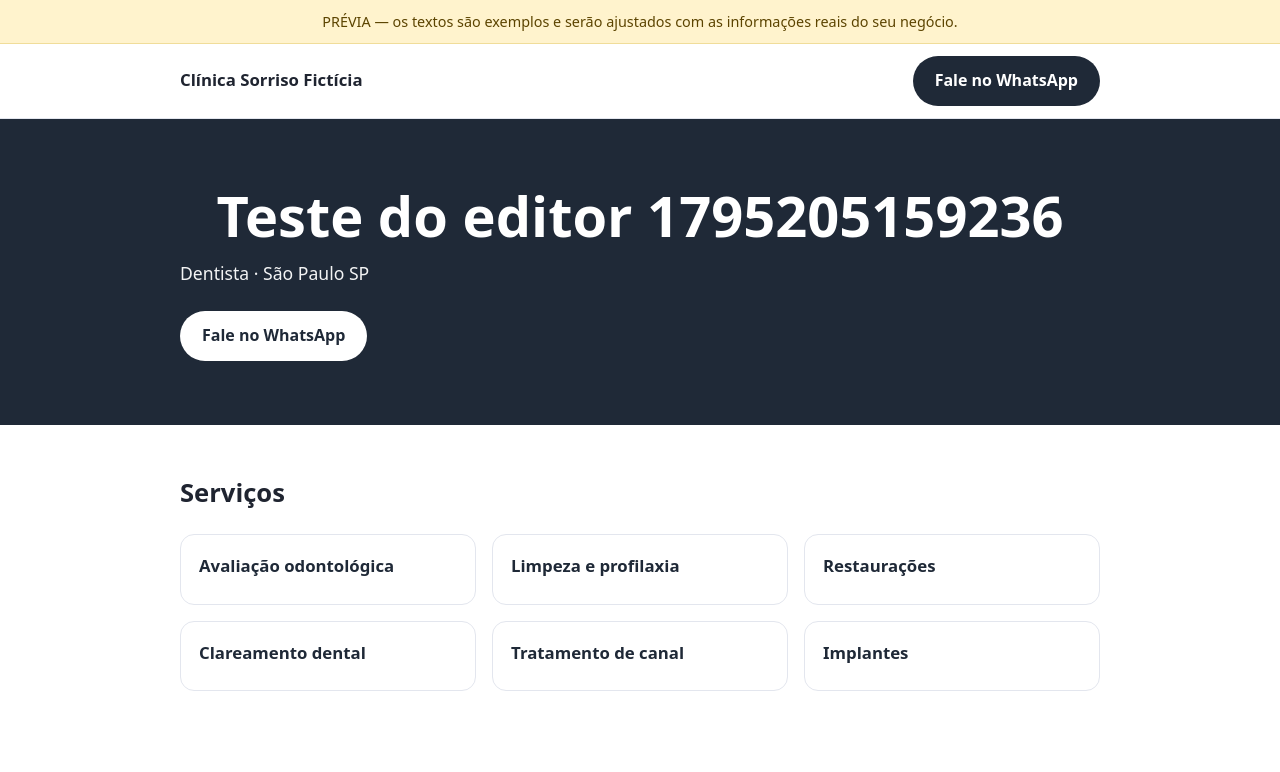
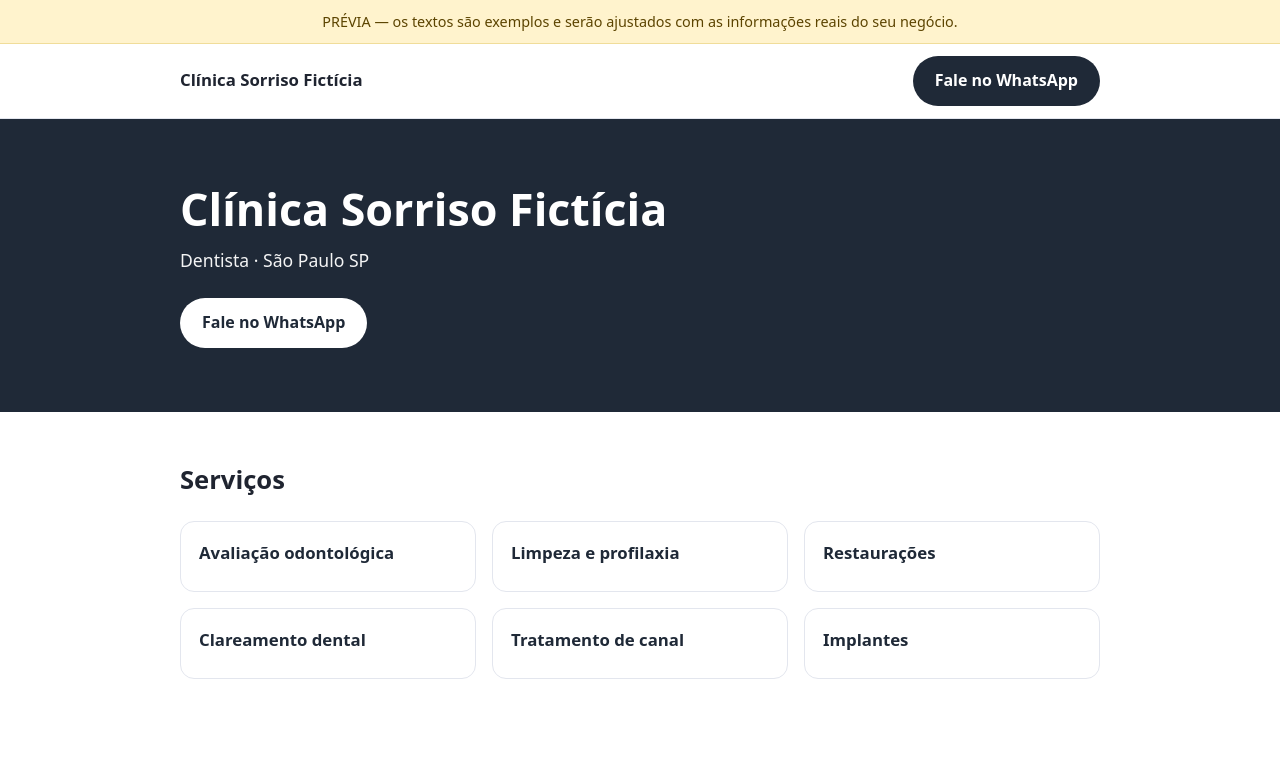
Before and after one commit to basicallykairos/sites, a plain HTML site: page teste-clinica-sorriso-ficticia-00001/index.html in a window 1280 px wide. Shown: the top 772 px of the page. Drawn offline with Linux system fonts and the light colour scheme.

Commit message:
editor: cliente voltou para a versão anterior

```diff
--- a/teste-clinica-sorriso-ficticia-00001/index.html
+++ b/teste-clinica-sorriso-ficticia-00001/index.html
@@ -32,11 +32,11 @@ h2{font-size:1.6rem;margin:0 0 20px}
 iframe{width:100%;height:280px;border:0;border-radius:14px}
 footer{padding:28px 0;color:#6b7280;font-size:.9rem;text-align:center;border-top:1px solid var(--borda)}
 </style>
-<style id="np-edicoes">[data-np="t3"]{text-align:center !important}</style></head>
+</head>
 <body>
 <div class="faixa">PRÉVIA — os textos são exemplos e serão ajustados com as informações reais do seu negócio.</div>
 <header><div class="wrap"><span class="marca" data-np="t1">Clínica Sorriso Fictícia</span><a class="btn" href="https://wa.me/5511900000001?text=Ol%C3%A1!%20Vi%20o%20site%20e%20gostaria%20de%20mais%20informa%C3%A7%C3%B5es." data-np="t2">Fale no WhatsApp</a></div></header>
-<div class="hero"><div class="wrap"><h1 data-np="t3"><span class="np-t" style="font-size:1.25em">Teste do editor 1795205159236</span></h1><p data-np="t4">Dentista · São Paulo SP</p><a class="btn" href="https://wa.me/5511900000001?text=Ol%C3%A1!%20Vi%20o%20site%20e%20gostaria%20de%20mais%20informa%C3%A7%C3%B5es." data-np="t5">Fale no WhatsApp</a></div></div>
+<div class="hero"><div class="wrap"><h1 data-np="t3">Clínica Sorriso Fictícia</h1><p data-np="t4">Dentista · São Paulo SP</p><a class="btn" href="https://wa.me/5511900000001?text=Ol%C3%A1!%20Vi%20o%20site%20e%20gostaria%20de%20mais%20informa%C3%A7%C3%B5es." data-np="t5">Fale no WhatsApp</a></div></div>
 <section><div class="wrap"><h2 data-np="t6">Serviços</h2><div class="grade"><div class="card"><h3 data-np="t7">Avaliação odontológica</h3></div><div class="card"><h3 data-np="t8">Limpeza e profilaxia</h3></div><div class="card"><h3 data-np="t9">Restaurações</h3></div><div class="card"><h3 data-np="t10">Clareamento dental</h3></div><div class="card"><h3 data-np="t11">Tratamento de canal</h3></div><div class="card"><h3 data-np="t12">Implantes</h3></div></div></div></section>
 <section><div class="wrap"><h2 data-np="t13">Onde estamos</h2><div class="info"><div><p data-np="t14"><strong data-np="t15">Endereço</strong><br>Rua Exemplo, 100 - Centro, São Paulo - SP</p><p data-np="t16"><strong data-np="t17">Telefone</strong><br>11900000001</p><p data-np="t18"><a class="btn" href="https://wa.me/5511900000001?text=Ol%C3%A1!%20Vi%20o%20site%20e%20gostaria%20de%20mais%20informa%C3%A7%C3%B5es." data-np="t19">Fale no WhatsApp</a></p></div><div><iframe loading="lazy" title="Mapa" src="https://www.google.com/maps?q=Cl%C3%ADnica%20Sorriso%20Fict%C3%ADcia%20Rua%20Exemplo%2C%20100%20-%20Centro%2C%20S%C3%A3o%20Paulo%20-%20SP&output=embed"></iframe></div></div></div></section>
 <footer><div class="wrap">© Clínica Sorriso Fictícia</div></footer>
```
